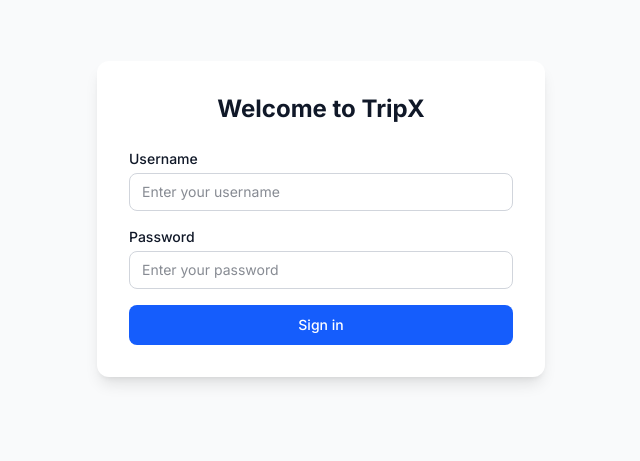
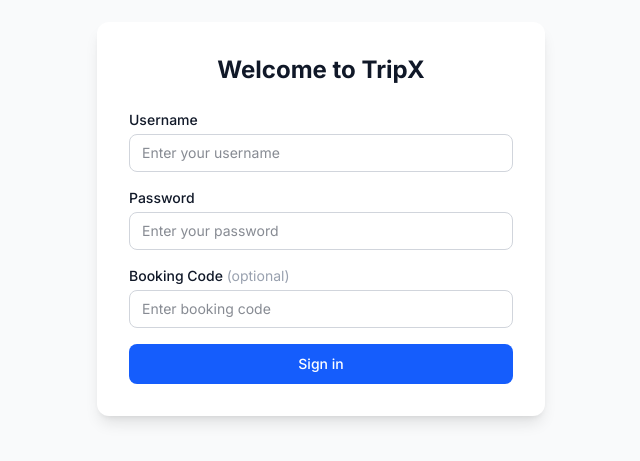
Before and after one commit to ftanevski/inscale_assignment, a Next.js app: page /login in a window 1280 px wide. Shown: the part 181-642 px from the top of the page, without its empty margins (319-959 px from the left). Built offline with nearby package versions, Linux system fonts and the light colour scheme.

Commit message:
Add logout functionality and booking code

```diff
--- a/app/destinations/page.tsx
+++ b/app/destinations/page.tsx
@@ -1,13 +1,16 @@
 "use client";
 
 import { useState, useMemo } from "react";
+import { useRouter } from "next/navigation";
 import useAuth from "@/hooks/useAuth";
 import useDestinations from "@/hooks/useDestinations";
+import { clearSession, getBookingCode } from "@/lib/auth";
 import DestinationCard from "@/components/DestinationCard";
 import SearchBar from "@/components/SearchBar";
 import { filterDestinations } from "@/lib/filterDestinations";
 
 export default function DestinationsPage() {
+  const router = useRouter();
   const { checked, authed } = useAuth({
     requireAuth: true,
     redirectTo: "/login",
@@ -22,13 +25,33 @@
 
   const hasResults = filtered.length > 0;
   const showEmpty = !loading && !error && !hasResults;
+  const bookingCode = checked ? getBookingCode() : null;
+
+  function handleLogout() {
+    clearSession();
+    router.replace("/login");
+  }
 
   if (!checked || !authed) return null;
 
   return (
     <main className="min-h-screen px-4 py-6 sm:px-6 sm:py-8 lg:px-8">
       <div className="mx-auto max-w-6xl">
-        <h1 className="mb-4 text-xl font-bold sm:mb-6 sm:text-2xl">Destinations</h1>
+        <div className="mb-4 flex items-center justify-between sm:mb-6">
+          <h1 className="text-xl font-bold sm:text-2xl">Destinations</h1>
+          <button
+            onClick={handleLogout}
+            className="rounded-lg border border-gray-300 px-3 py-1.5 text-sm font-medium text-gray-700 transition hover:bg-gray-100"
+          >
+            Log out
+          </button>
+        </div>
+
+        {bookingCode && (
+          <div className="mb-4 rounded-lg bg-blue-600 px-4 py-3 text-sm font-medium text-white sm:mb-6">
+            Booking Code: {bookingCode}
+          </div>
+        )}
 
         {!loading && !error && destinations.length > 0 && (
           <div className="mb-6">
--- a/components/LoginForm.tsx
+++ b/components/LoginForm.tsx
@@ -17,6 +17,7 @@
   const router = useRouter();
   const [username, setUsername] = useState("");
   const [password, setPassword] = useState("");
+  const [bookingCode, setBookingCode] = useState("");
   const [loading, setLoading] = useState(false);
   const [error, setError] = useState<string | null>(null);
   const [lockoutDismissed, setLockoutDismissed] = useState(false);
@@ -43,7 +44,7 @@
 
     if (result.success) {
       reset();
-      setSession();
+      setSession(bookingCode.trim() || undefined);
       router.push("/destinations");
       return;
     }
@@ -109,6 +110,21 @@
           />
         </div>
 
+        <div>
+          <label htmlFor="bookingCode" className="mb-1 block text-sm font-medium">
+            Booking Code <span className="font-normal text-gray-400">(optional)</span>
+          </label>
+          <input
+            id="bookingCode"
+            type="text"
+            disabled={disabled}
+            value={bookingCode}
+            onChange={(e) => setBookingCode(e.target.value)}
+            className="w-full rounded-lg border border-gray-300 px-3 py-2 text-sm outline-none transition focus:border-blue-500 focus:ring-2 focus:ring-blue-500/20 disabled:cursor-not-allowed disabled:bg-gray-100 disabled:text-gray-400"
+            placeholder="Enter booking code"
+          />
+        </div>
+
         <button
           type="submit"
           disabled={disabled}
--- a/lib/auth.ts
+++ b/lib/auth.ts
@@ -1,14 +1,26 @@
 const AUTH_KEY = "tripx_authenticated";
+const BOOKING_CODE_KEY = "tripx_booking_code";
 
-export function setSession(): void {
+export function setSession(bookingCode?: string): void {
   sessionStorage.setItem(AUTH_KEY, "true");
+  if (bookingCode) {
+    sessionStorage.setItem(BOOKING_CODE_KEY, bookingCode);
+  } else {
+    sessionStorage.removeItem(BOOKING_CODE_KEY);
+  }
 }
 
 export function clearSession(): void {
   sessionStorage.removeItem(AUTH_KEY);
+  sessionStorage.removeItem(BOOKING_CODE_KEY);
 }
 
 export function isAuthenticated(): boolean {
   if (typeof window === "undefined") return false;
   return sessionStorage.getItem(AUTH_KEY) === "true";
 }
+
+export function getBookingCode(): string | null {
+  if (typeof window === "undefined") return null;
+  return sessionStorage.getItem(BOOKING_CODE_KEY);
+}
```
